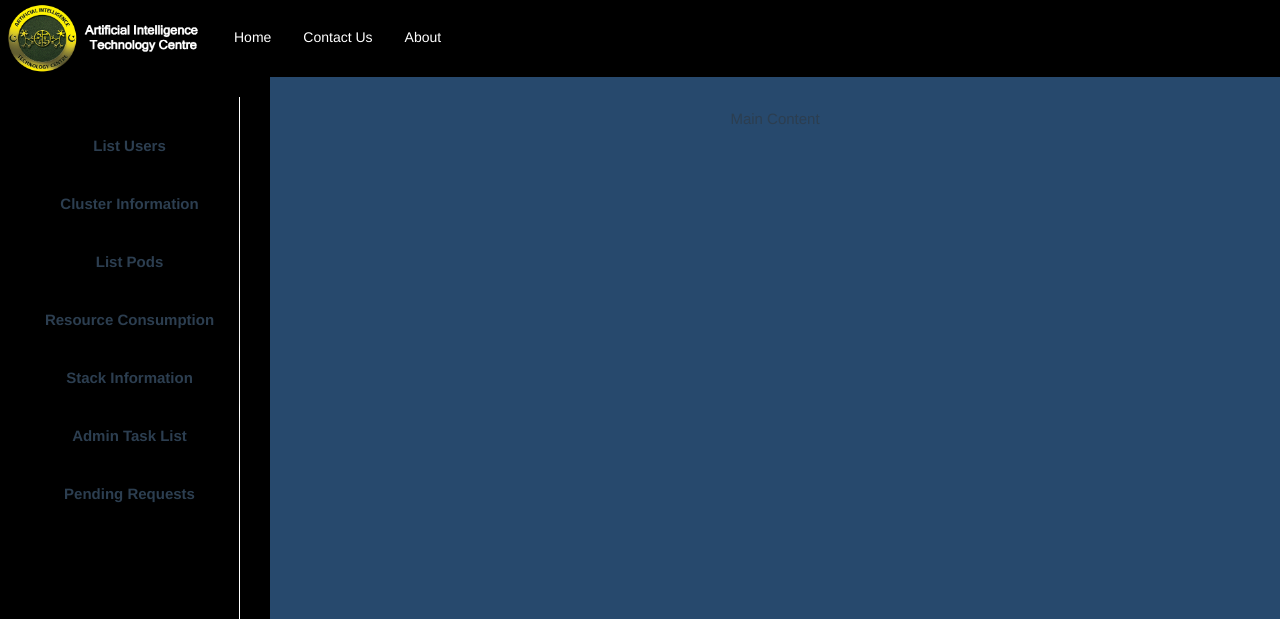
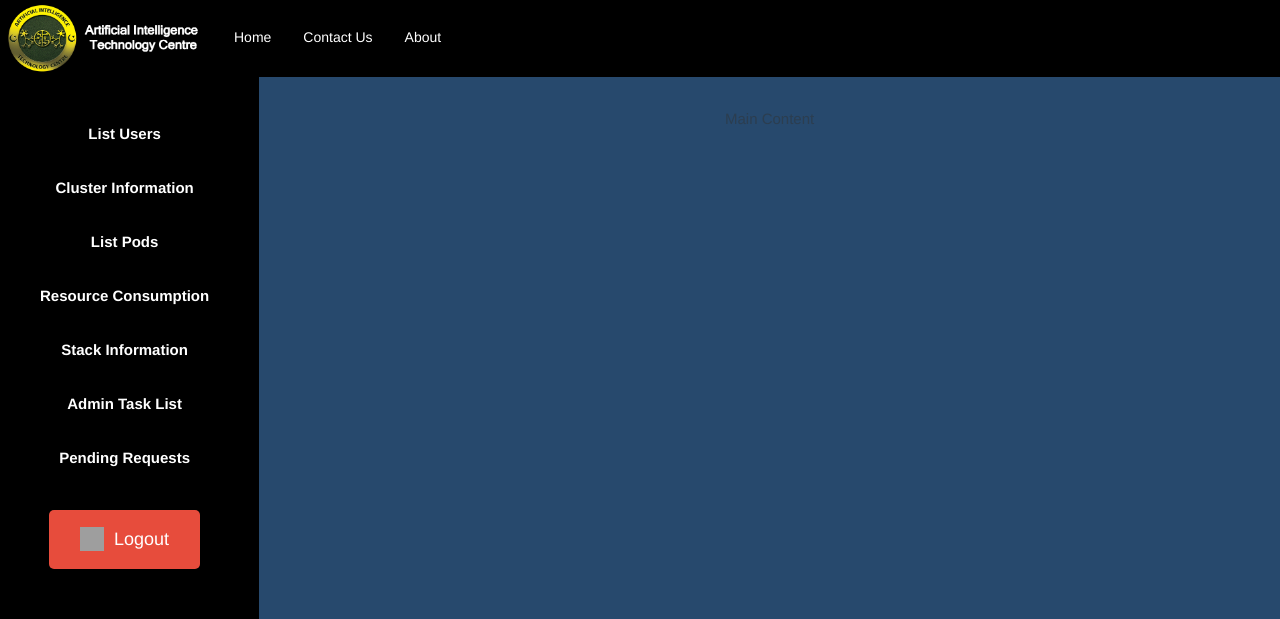
Before and after one commit to Shaheer4636/final-year-project, a Vue app in the folder Project Practice/FrontendDevelopment/frontend/: page /admindashboard in a window 1280 px wide. Shown: the top 619 px of the page. Built offline with nearby package versions, Linux system fonts and the light colour scheme; grey boxes are pictures that could not be loaded; a small style sheet from the web is missing.

Commit message:
Updated manually

```diff
--- a/Project Practice/FrontendDevelopment/frontend/src/components/AdminDashboardComponents/AdminSideBar.vue
+++ b/Project Practice/FrontendDevelopment/frontend/src/components/AdminDashboardComponents/AdminSideBar.vue
@@ -1,6 +1,6 @@
 <template>
 
-    <div class="sidebar">
+  <div id="sidebar-container">
 
     <ul class="sidebar_list">
 
@@ -18,6 +18,17 @@
 
       <li><router-link to="/PendingUserRequest" class="sidebar-item">Pending Requests</router-link></li>
 
+    <li>
+
+    <button class="logout-button" @click="logout">
+
+      <img src="https://img.icons8.com/ios-filled/50/ffffff/logout-rounded.png" alt="Logout" class="logout-icon" />
+
+      Logout
+
+    </button>
+    </li>
+
   </ul>
 
   </div>
@@ -30,7 +41,23 @@
 
 export default {
 
-    name: 'AdminSideBar'
+  name: 'AdminSideBar',
+
+  methods: {
+
+    logout() {
+
+      // Logic to handle logout
+
+      console.log('Logging out...');
+
+      // Redirect to login page or perform other logout actions
+
+      this.$router.push('/login');
+
+    }
+
+  }
 
 };
 
@@ -64,29 +91,23 @@
 
 }
 
+.logout-button{
+  margin-left: 10%;
+}
 
-
-  .sidebar {
-
-    background: var(--sidebar-bg-color); /* Sidebar gradient background */
-
-    width: 220px;
-
-    height: 100vh;
-
-    padding: 20px 0;
-
-    box-shadow: 0 4px 8px rgba(0, 0, 0, 0.2);
+#sidebar-container {
 
   display: flex;
 
   flex-direction: column;
 
-    align-items: center;
+  height: 100vh;
 
-    box-sizing: border-box;
+  background-color: var(--sidebar-bg-color);
 
-    border-right: 1px solid #ffffff;
+  padding: 10px;
+
+  color: #fff;
 
 }
 
@@ -107,6 +128,8 @@
   flex-direction: column;
 
   align-items: center;
+
+  flex-grow: 1; /* Allow the list to grow and take available space */
 
 }
 
@@ -150,21 +173,33 @@
 
 
 
-  .sidebar-item:hover {
+#sidebar-container a {
 
-    background-color: var(--sidebar-item-hover-color);
+  color: white;
 
-    color: #ffffff;
+  display: block;
 
-    box-shadow: 0 6px 10px rgba(0, 0, 0, 0.2);
+  padding: 10px;
 
-    transform: translateY(-2px);
+  text-decoration: none;
+
+  border-radius: 4px;
+
+  transition: background-color 0.3s;
 
 }
 
 
 
-  .sidebar-item.router-link-active {
+#sidebar-container a:hover {
+
+  background-color: #444;
+
+}
+
+
+
+#sidebar-container .router-link-active {
 
   background-color: var(--sidebar-active-item-color);
 
@@ -174,97 +209,19 @@
 
 
 
-  .grid-container {
+.logout-button {
 
-    display: grid;
+  padding: 15px 20px;
 
-    grid-template-columns: auto 1fr;
+  background-color: #e74c3c;
 
-    gap: 20px;
+  color: white;
 
-    height: 100vh;
+  border: none;
 
-    background: var(--main-bg-color);
+  border-radius: 5px;
 
-    padding: 20px;
-
-    box-sizing: border-box;
-
-  }
-
-
-
-  .grid-item {
-
-    padding: 20px;
-
-    overflow: hidden;
-
-  }
-
-
-
-  .main-content {
-
-    grid-column: 2;
-
-    display: flex;
-
-    flex-direction: column;
-
-    gap: 20px;
-
-    background-color: var(--card-bg-color);
-
-    border-radius: 15px;
-
-    box-shadow: 0 4px 8px var(--card-shadow-color);
-
-    border: 5px solid white;
-
-    height: 100%;
-
-    box-sizing: border-box;
-
-  }
-
-
-
-  .content {
-
-    padding: 20px;
-
-    text-align: center;
-
-    color: var(--text-color);
-
-    flex-grow: 1;
-
-    overflow-y: auto;
-
-  }
-
-
-
-  .data-box {
-
-    background-color: var(--card-bg-color);
-
-    border-radius: 20px;
-
-    padding: 40px;
-
-    margin-bottom: 40px;
-
-    box-shadow: 0 4px 8px var(--card-shadow-color);
-
-  }
-
-
-
-  .data-box h2 {
-
-    margin-bottom: 30px;
+  cursor: pointer;
 
   display: flex;
 
@@ -272,101 +229,33 @@
 
   justify-content: center;
 
-    font-size: 2em;
+  width: 80%;
 
-    color: var(--accent-color);
+  font-size: 1.2em;
+
+  transition: background-color 0.3s, box-shadow 0.3s;
+
+  margin-top: 20px; /* Add margin to position it above the bottom */
 
 }
 
 
 
-  .icon {
+.logout-button:hover {
 
-    width: var(--icon-size);
+  background-color: #c0392b;
 
-    height: var(--icon-size);
-
-    margin-right: 10px;
+  box-shadow: 0 6px 10px rgba(0, 0, 0, 0.2);
 
 }
 
 
 
-  .cluster-health-box {
+.logout-icon {
 
-    display: flex;
+  width: 24px;
 
-    flex-direction: column;
-
-    align-items: center;
-
-    padding: 20px;
-
-    border-radius: 10px;
-
-    margin-top: 20px;
-
-    background-color: #e3f2fd;
-
-    color: #0d47a1;
-
-    box-shadow: 0 4px 8px rgba(0, 0, 0, 0.1);
-
-  }
-
-
-
-  .healthy-box p {
-
-    font-size: 1.2em;
-
-    margin-top: 10px;
-
-  }
-
-
-
-  .nodes-list {
-
-    list-style-type: none;
-
-    padding-left: 0;
-
-    margin-top: 20px;
-
-    background-color: #e3f2fd;
-
-    color: #0d47a1;
-
-    border-radius: 10px;
-
-    padding: 20px;
-
-    box-shadow: 0 4px 8px rgba(0, 0, 0, 0.1);
-
-  }
-
-
-
-  .nodes-list li {
-
-    margin-bottom: 20px;
-
-    display: flex;
-
-    align-items: center;
-
-    font-size: 1.4em;
-
-  }
-
-
-
-  .node-icon {
-
-    width: var(--icon-size);
-
-    height: var(--icon-size);
+  height: 24px;
 
   margin-right: 10px;
 
```
Lines whose indentation alone changed are shown as unchanged.
